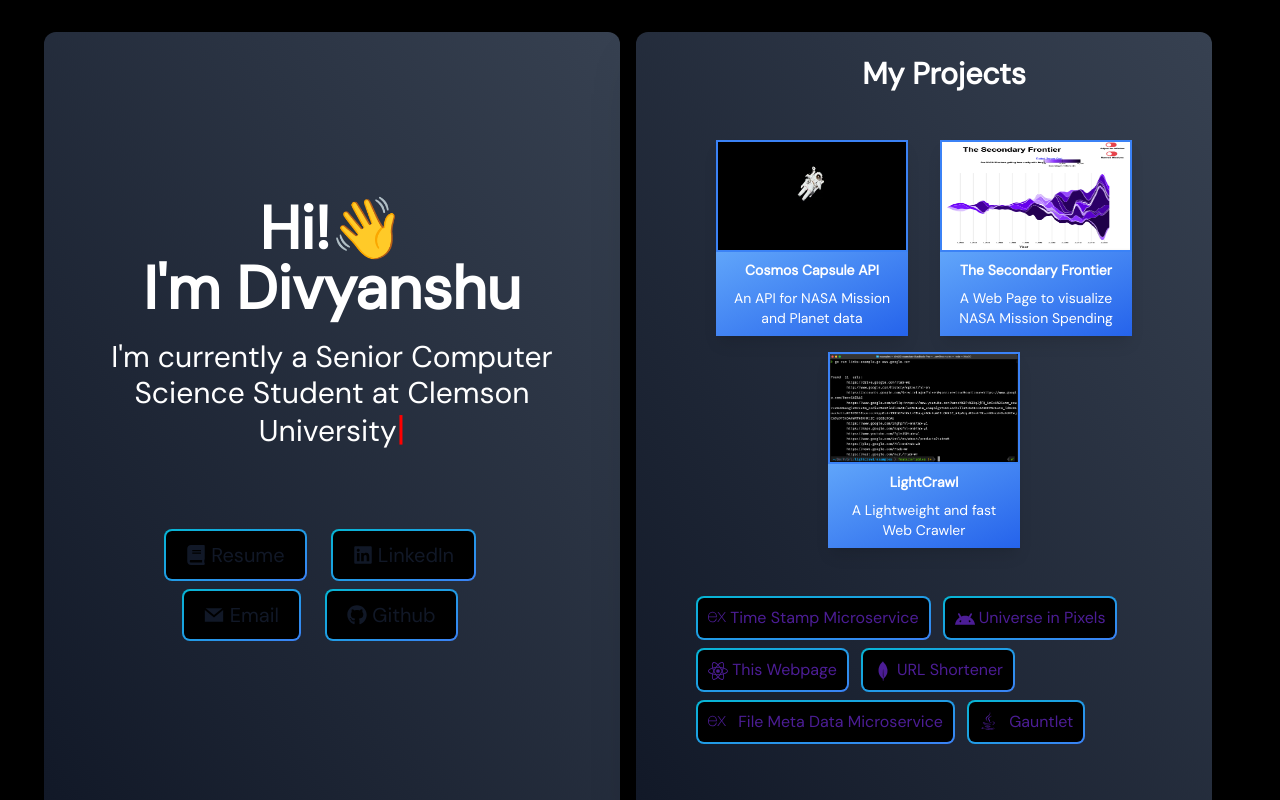
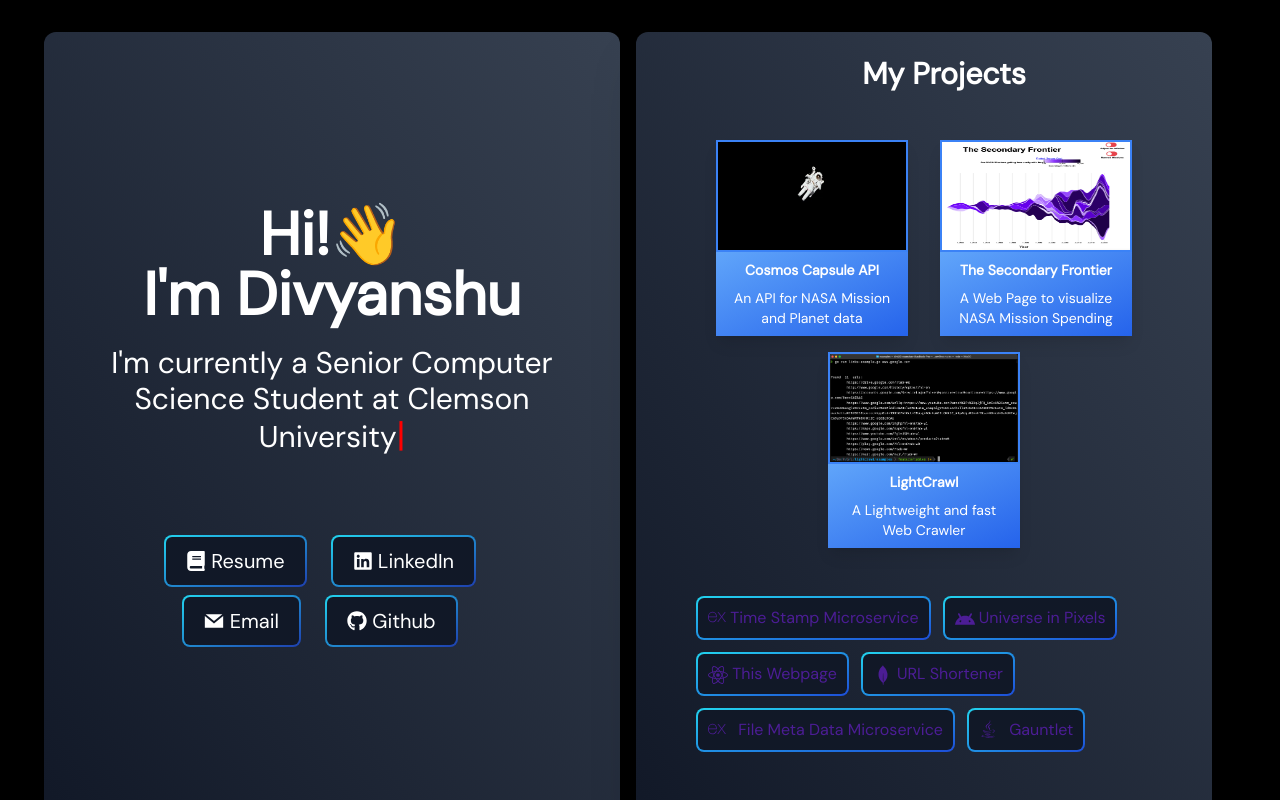
Before and after one commit to divpatel10/divyanshupatel.me, a React (Create React App) app: page / in a window 1280 px wide. Shown: the top 800 px of the page. Built offline with nearby package versions, Linux system fonts and the light colour scheme; the HTML template or start-up script is replaced by a standard one.

Commit message:
Tag background color change, resume update

```diff
--- a/src/components/Tags.js
+++ b/src/components/Tags.js
@@ -16,11 +16,10 @@
     if (isMain) return (
         <a
             class="anim-slide-up relative inline-flex items-center justify-center p-0.5
-             mb-2 overflow-hidden text-xl mr-6 font-medium text-gray-900
-              rounded-lg group bg-gradient-to-br from-cyan-500 to-blue-500
+             mb-2 overflow-hidden text-xl mr-6 font-medium
+              rounded-lg group bg-gradient-to-br from-cyan-400 to-blue-800
                group-hover:from-cyan-500 group-hover:to-blue-600
-               hover:text-white dark:text-white focus:ring-4
-                focus:ring-cyan-200 dark:focus:ring-cyan-800 cursor-pointer"
+                cursor-pointer"
 
             onClick={e => {
                 e.preventDefault();
@@ -29,7 +28,7 @@
             }
         >
             <span class="anim-slide-down relative inline-block px-5 py-2.5
-                        transition-all ease-in duration-75 bg-black dark:bg-gray-900
+                        transition-all ease-in duration-75 bg-gray-900 dark:bg-gray-900
                         rounded-md group-hover:bg-opacity-0">
                 {icon} {title}
             </span>
@@ -39,13 +38,12 @@
         return (
             <a
                 className="anim-side-up relative inline-flex items-center
-                         justify-center p-0.5 mb-2 overflow-hidden
-                         text-md mr-3 font-medium text-violet-900
-                         rounded-lg group bg-gradient-to-br from-cyan-500
-                          to-blue-500 group-hover:from-cyan-500
-                           group-hover:to-blue-600 hover:text-white
-                            dark:text-white focus:ring-4 focus:ring-cyan-200
-                             dark:focus:ring-cyan-800 cursor-pointer"
+                         justify-center p-0.5 mb-3 overflow-hidden
+                         text-md mr-3 font-medium text-md text-violet-900
+                         rounded-lg group bg-gradient-to-br from-cyan-400
+                          to-blue-700  hover:text-white
+                            dark:text-white focus:ring-cyan-200
+                             dark:focus:ring-red-400 cursor-pointer"
                 onClick={e => {
                     e.preventDefault();
                     openWindow(onclick);
@@ -54,7 +52,9 @@
                 }
             >
 
-                <span className="anim-slide-down relative inline-block px-2.5 py-2 transition-all ease-in duration-75 bg-black dark:bg-black rounded-md group-hover:bg-opacity-0">
+                <span className="anim-slide-down relative inline-block
+                    px-2.5 py-2 transition-all ease-in duration-75
+                    bg-gray-900 dark:bg-gray-900 rounded-md group-hover:bg-opacity-0">
                     {icon} {title}
                 </span>
             </a>
@@ -62,5 +62,4 @@
     }
 }
 
-
 export default Tags;
```
Also changed, not shown: 1 other file (tests, documents, lock files or other folders).
